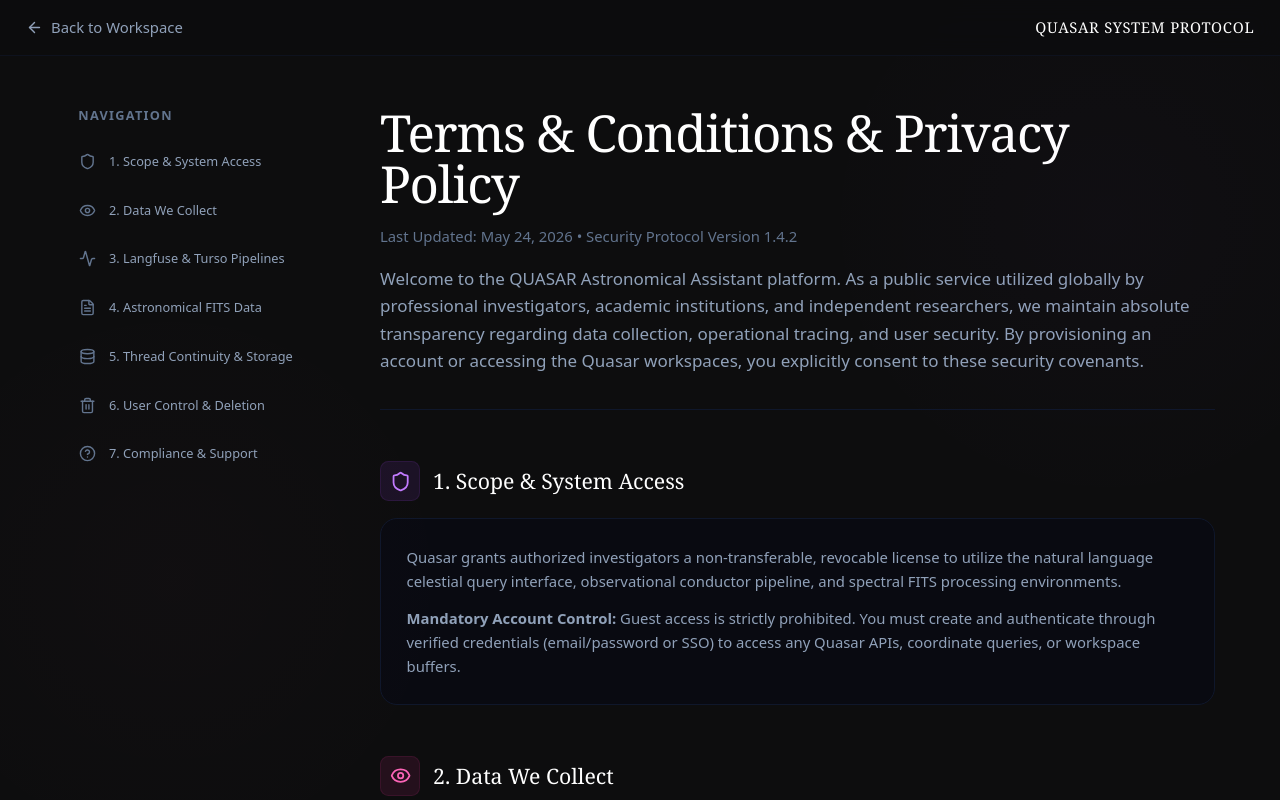
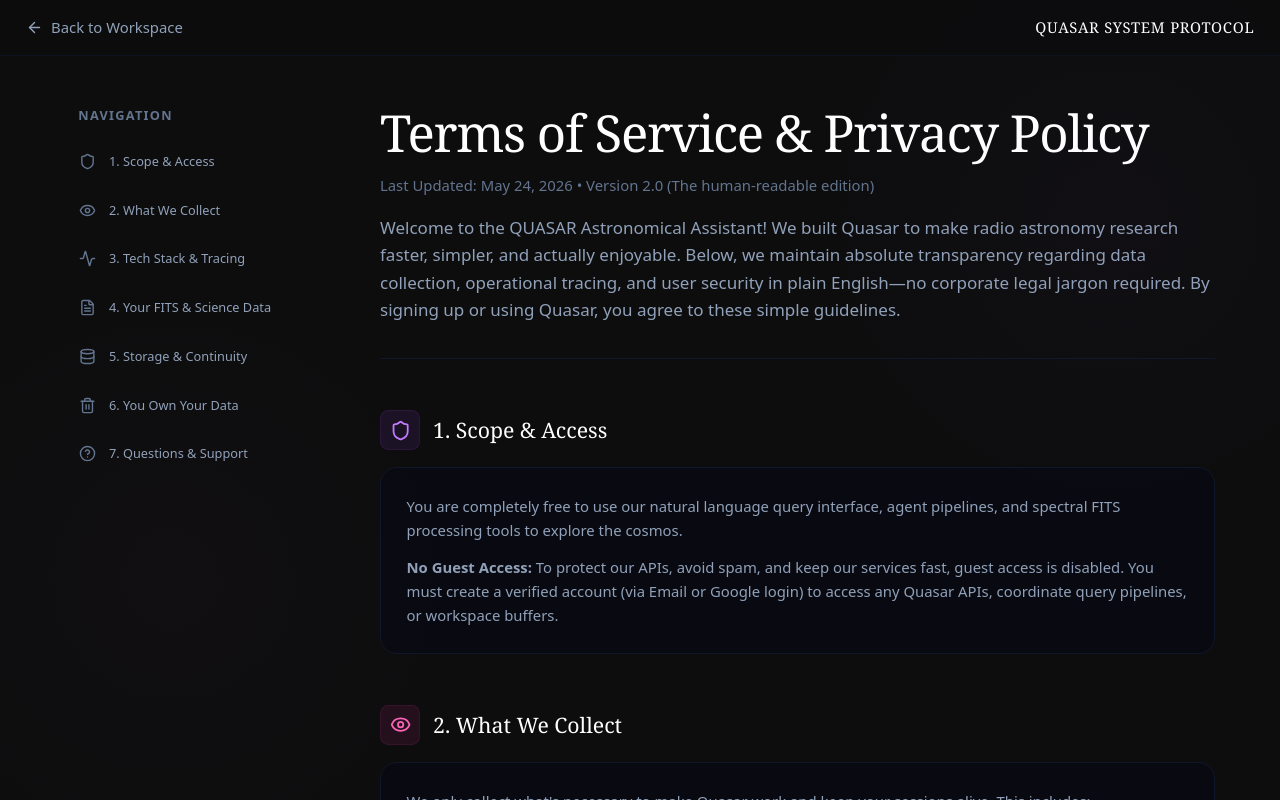
Before and after one commit to adamzacharia/Quasar, a Next.js app in the folder ui-pro/: page /terms in a window 1280 px wide. Built offline with nearby package versions, Linux system fonts and the light colour scheme.

Commit message:
rewrote terms of service to be casual and actually readable

```diff
--- a/ui-pro/src/app/terms/page.tsx
+++ b/ui-pro/src/app/terms/page.tsx
@@ -5,13 +5,13 @@ import Link from "next/link";
 
 export default function TermsPage() {
   const sections = [
-    { id: "intro", title: "1. Scope & System Access", icon: Shield },
-    { id: "collection", title: "2. Data We Collect", icon: Eye },
-    { id: "processing", title: "3. Langfuse & Turso Pipelines", icon: Activity },
-    { id: "fits-policy", title: "4. Astronomical FITS Data", icon: FileText },
-    { id: "storage", title: "5. Thread Continuity & Storage", icon: Database },
-    { id: "control", title: "6. User Control & Deletion", icon: Trash2 },
-    { id: "support", title: "7. Compliance & Support", icon: HelpCircle },
+    { id: "intro", title: "1. Scope & Access", icon: Shield },
+    { id: "collection", title: "2. What We Collect", icon: Eye },
+    { id: "processing", title: "3. Tech Stack & Tracing", icon: Activity },
+    { id: "fits-policy", title: "4. Your FITS & Science Data", icon: FileText },
+    { id: "storage", title: "5. Storage & Continuity", icon: Database },
+    { id: "control", title: "6. You Own Your Data", icon: Trash2 },
+    { id: "support", title: "7. Questions & Support", icon: HelpCircle },
   ];
 
   const scrollToSection = (id: string) => {
@@ -74,13 +74,13 @@ export default function TermsPage() {
           {/* Header Title */}
           <div className="space-y-4 border-b border-slate-900 pb-8">
             <h1 className="text-4xl md:text-5xl text-white font-[400] font-serif tracking-tight">
-              Terms & Conditions & Privacy Policy
+              Terms of Service & Privacy Policy
             </h1>
             <p className="text-sm text-slate-500">
-              Last Updated: May 24, 2026 • Security Protocol Version 1.4.2
+              Last Updated: May 24, 2026 • Version 2.0 (The human-readable edition)
             </p>
             <p className="text-slate-400 leading-relaxed text-sm md:text-base">
-              Welcome to the QUASAR Astronomical Assistant platform. As a public service utilized globally by professional investigators, academic institutions, and independent researchers, we maintain absolute transparency regarding data collection, operational tracing, and user security. By provisioning an account or accessing the Quasar workspaces, you explicitly consent to these security covenants.
+              Welcome to the QUASAR Astronomical Assistant! We built Quasar to make radio astronomy research faster, simpler, and actually enjoyable. Below, we maintain absolute transparency regarding data collection, operational tracing, and user security in plain English—no corporate legal jargon required. By signing up or using Quasar, you agree to these simple guidelines.
             </p>
           </div>
 
@@ -90,14 +90,14 @@ export default function TermsPage() {
               <div className="p-2 rounded-lg bg-purple-500/10 text-purple-400 border border-purple-500/10">
                 <Shield className="w-5 h-5" />
               </div>
-              <h2 className="text-xl font-serif text-white font-[400]">1. Scope & System Access</h2>
+              <h2 className="text-xl font-serif text-white font-[400]">1. Scope & Access</h2>
             </div>
             <div className="bg-slate-950/30 border border-slate-900 rounded-2xl p-6 space-y-3 text-sm leading-relaxed text-slate-400">
               <p>
-                Quasar grants authorized investigators a non-transferable, revocable license to utilize the natural language celestial query interface, observational conductor pipeline, and spectral FITS processing environments.
+                You are completely free to use our natural language query interface, agent pipelines, and spectral FITS processing tools to explore the cosmos.
               </p>
               <p>
-                <strong>Mandatory Account Control:</strong> Guest access is strictly prohibited. You must create and authenticate through verified credentials (email/password or SSO) to access any Quasar APIs, coordinate queries, or workspace buffers.
+                <strong>No Guest Access:</strong> To protect our APIs, avoid spam, and keep our services fast, guest access is disabled. You must create a verified account (via Email or Google login) to access any Quasar APIs, coordinate query pipelines, or workspace buffers.
               </p>
             </div>
           </section>
@@ -108,24 +108,24 @@ export default function TermsPage() {
               <div className="p-2 rounded-lg bg-pink-500/10 text-pink-400 border border-pink-500/10">
                 <Eye className="w-5 h-5" />
               </div>
-              <h2 className="text-xl font-serif text-white font-[400]">2. Data We Collect</h2>
+              <h2 className="text-xl font-serif text-white font-[400]">2. What We Collect</h2>
             </div>
             <div className="bg-slate-950/30 border border-slate-900 rounded-2xl p-6 space-y-4 text-sm leading-relaxed text-slate-400">
               <p>
-                To provide deterministic radio astronomy agent orchestration and trace complex astronomical sub-queries, Quasar collects the following parameters during system interactions:
+                We only collect what's necessary to make Quasar work and keep your sessions alive. This includes:
               </p>
               <ul className="list-disc pl-5 space-y-2">
                 <li>
-                  <strong className="text-slate-200">Conversation Buffers:</strong> Input queries, structural research outlines, and agent output records.
+                  <strong className="text-slate-200">Your Chats:</strong> Prompt histories, research outlines, and agent responses, so you don't lose your work.
                 </li>
                 <li>
-                  <strong className="text-slate-200">Scientific Metadata:</strong> Right Ascension (RA) coordinates, declination (Dec) inputs, frequency parameters, and target designations.
+                  <strong className="text-slate-200">Celestial Metadata:</strong> Coordinate lookups (RA/Dec), spectral frequencies, and target names you search.
                 </li>
                 <li>
-                  <strong className="text-slate-200">FITS File Metadata:</strong> Dimensions, headers, spectral coordinates, and pixel metrics extracted from uploaded Flexible Image Transport System files.
+                  <strong className="text-slate-200">FITS Metadata:</strong> Pixel counts, headers, and coordinate grids extracted when you analyze files.
                 </li>
                 <li>
-                  <strong className="text-slate-200">Telemetry & Client Metrics:</strong> IP addresses, browser footprints, and active session tokens required to authenticate websocket streaming channels.
+                  <strong className="text-slate-200">Session Info:</strong> IP address and browser headers, strictly to keep your real-time WebSocket connection stable.
                 </li>
               </ul>
             </div>
@@ -137,11 +137,11 @@ export default function TermsPage() {
               <div className="p-2 rounded-lg bg-indigo-500/10 text-indigo-400 border border-indigo-500/10">
                 <Activity className="w-5 h-5" />
               </div>
-              <h2 className="text-xl font-serif text-white font-[400]">3. Langfuse Tracing & Turso Pipeline</h2>
+              <h2 className="text-xl font-serif text-white font-[400]">3. Tech Stack & Tracing</h2>
             </div>
             <div className="bg-slate-950/30 border border-slate-900 rounded-2xl p-6 space-y-4 text-sm leading-relaxed text-slate-400">
               <p>
-                Quasar processes user inputs using advanced analytical pipelines. This telemetry is handled through two major integrations:
+                We process your queries using a clean, modern observability pipeline:
               </p>
 
               <div className="grid grid-cols-1 md:grid-cols-2 gap-4 pt-2">
@@ -151,16 +151,16 @@ export default function TermsPage() {
                     Langfuse Observability
                   </h4>
                   <p className="text-[12px] leading-relaxed text-slate-400">
-                    To maintain strict debugging pipelines and audit LLM scores, every scientific sub-query, web-search routing (Tavily/SIMBAD), and internal tool run is traced dynamically under secure spans in Langfuse. This ensures perfect observability and performance validation.
+                    When you run a complex query (like searching ALMA or VizieR), we trace the steps in Langfuse. This logs LLM token usage and tool times so we can debug things when they break and keep everything running at peak performance.
                   </p>
                 </div>
                 <div className="p-4 rounded-xl bg-slate-900/40 border border-slate-800/60">
                   <h4 className="text-xs font-semibold text-slate-200 uppercase tracking-wider mb-2 flex items-center gap-2">
                     <span className="w-2 h-2 rounded-full bg-blue-400" />
-                    Turso Thread Continuity
+                    Turso Thread Storage
                   </h4>
                   <p className="text-[12px] leading-relaxed text-slate-400">
-                    Your conversation indexes, workflow nodes, and user profile registries are securely stored in a globally-distributed Turso SQLite database (hosted securely with enterprise LibSQL engines), ensuring fast latency and seamless device transition.
+                    Your profile, chat histories, and settings are stored in a distributed Turso database. This ensures your sessions load instantly no matter where in the world you are logging in from.
                   </p>
                 </div>
               </div>
@@ -173,17 +173,17 @@ export default function TermsPage() {
               <div className="p-2 rounded-lg bg-pink-500/10 text-pink-400 border border-pink-500/10">
                 <FileText className="w-5 h-5" />
               </div>
-              <h2 className="text-xl font-serif text-white font-[400]">4. Astronomical FITS Data Policy</h2>
+              <h2 className="text-xl font-serif text-white font-[400]">4. Your FITS & Science Data</h2>
             </div>
             <div className="bg-slate-950/30 border border-slate-900 rounded-2xl p-6 space-y-3 text-sm leading-relaxed text-slate-400">
               <p>
-                Flexible Image Transport System (FITS) files contain sensitive astronomical and spatial research data.
+                Flexible Image Transport System (FITS) files are the lifeblood of astronomy. We treat your science with absolute respect:
               </p>
               <p>
-                <strong>Scientific Confidentiality:</strong> Quasar acts purely as an automated analytical processor. We do not claim any proprietary rights, Intellectual Property, or publication claims over the observations or findings generated by processing your FITS files.
+                <strong>Scientific Sovereignty:</strong> Quasar acts strictly as an automated processing assistant. We claim zero ownership, intellectual property rights, or publication claims over the observations, FITS images, or scientific findings you generate here. Your science is yours, period.
               </p>
               <p>
-                <strong>Processing Environment:</strong> Uploaded FITS files are processed within dedicated production containers. Temporary visual plots and header extractions are cached securely and are completely isolated from other platform users.
+                <strong>Isolated Processing:</strong> Uploaded FITS files are processed inside isolated, temporary containers and visual plots are cached securely, meaning other users cannot see or access your data.
               </p>
             </div>
           </section>
@@ -194,11 +194,11 @@ export default function TermsPage() {
               <div className="p-2 rounded-lg bg-teal-500/10 text-teal-400 border border-teal-500/10">
                 <Database className="w-5 h-5" />
               </div>
-              <h2 className="text-xl font-serif text-white font-[400]">5. Thread Continuity & Storage</h2>
+              <h2 className="text-xl font-serif text-white font-[400]">5. Storage & Continuity</h2>
             </div>
             <div className="bg-slate-950/30 border border-slate-900 rounded-2xl p-6 space-y-3 text-sm leading-relaxed text-slate-400">
               <p>
-                To provide cohesive conversation flow, your research threads remain active inside our database indefinitely unless explicit deletion commands are executed. Platform caches and session headers are automatically scrubbed upon logout or JWT expiration.
+                We keep your chat threads safe in our database so your notes don't vanish. If you log out, your browser token is safely wiped.
               </p>
             </div>
           </section>
@@ -209,14 +209,14 @@ export default function TermsPage() {
               <div className="p-2 rounded-lg bg-red-500/10 text-red-400 border border-red-500/10">
                 <Trash2 className="w-5 h-5" />
               </div>
-              <h2 className="text-xl font-serif text-white font-[400]">6. User Control & Deletion</h2>
+              <h2 className="text-xl font-serif text-white font-[400]">6. You Own Your Data</h2>
             </div>
             <div className="bg-slate-950/30 border border-slate-900 rounded-2xl p-6 space-y-3 text-sm leading-relaxed text-slate-400">
               <p>
-                We believe in absolute investigator sovereignty. You retain full control over your scientific search history:
+                You retain complete control over your scientific search history and profile:
               </p>
               <p>
-                <strong>Session Clearing & Account Wipe:</strong> At any point, you can manually delete individual research threads from the Sidebar interface, or request a complete database wipe of your verified account metrics through the user dashboard settings. Once confirmed, all referenced keys, files, and conversation indexes are permanently deleted from our active Turso instances.
+                <strong>Instant Wiping:</strong> You can delete individual chat threads from the sidebar at any time, or trigger a complete account wipe in your Settings. Once you click delete, your records are permanently purged from our Turso database. No hidden back-ups, no keeping your data forever.
               </p>
             </div>
           </section>
@@ -227,14 +227,14 @@ export default function TermsPage() {
               <div className="p-2 rounded-lg bg-blue-500/10 text-blue-400 border border-blue-500/10">
                 <HelpCircle className="w-5 h-5" />
               </div>
-              <h2 className="text-xl font-serif text-white font-[400]">7. Compliance & Support</h2>
+              <h2 className="text-xl font-serif text-white font-[400]">7. Questions & Support</h2>
             </div>
             <div className="bg-slate-950/30 border border-slate-900 rounded-2xl p-6 space-y-3 text-sm leading-relaxed text-slate-400">
               <p>
-                For further clarification regarding astronomical data privacy, legal tracing architectures, or integration configurations, please consult the system logs or reach out to the project maintainers.
+                Got questions about how we handle coordinates, FITS files, or telemetry? We are astronomers and engineers—just check our repository logs or reach out to the project maintainers, and we will happily walk you through the codebase.
               </p>
               <p className="text-xs text-slate-500 pt-2 border-t border-slate-900">
-                QUASAR System Authority — Advanced Astronomy Orchestration and Security Registry.
+                QUASAR Observatory — Astronomy Orchestration and Data Security.
               </p>
             </div>
           </section>
```
